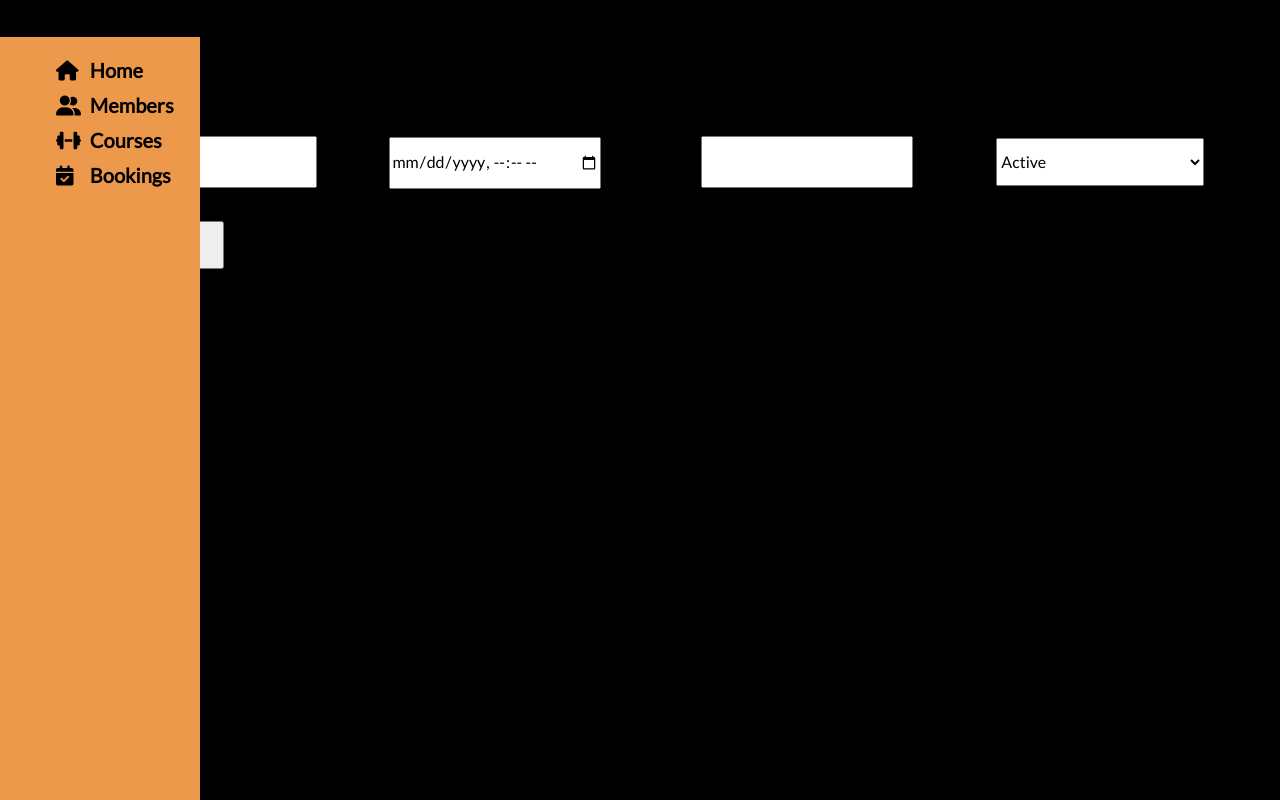
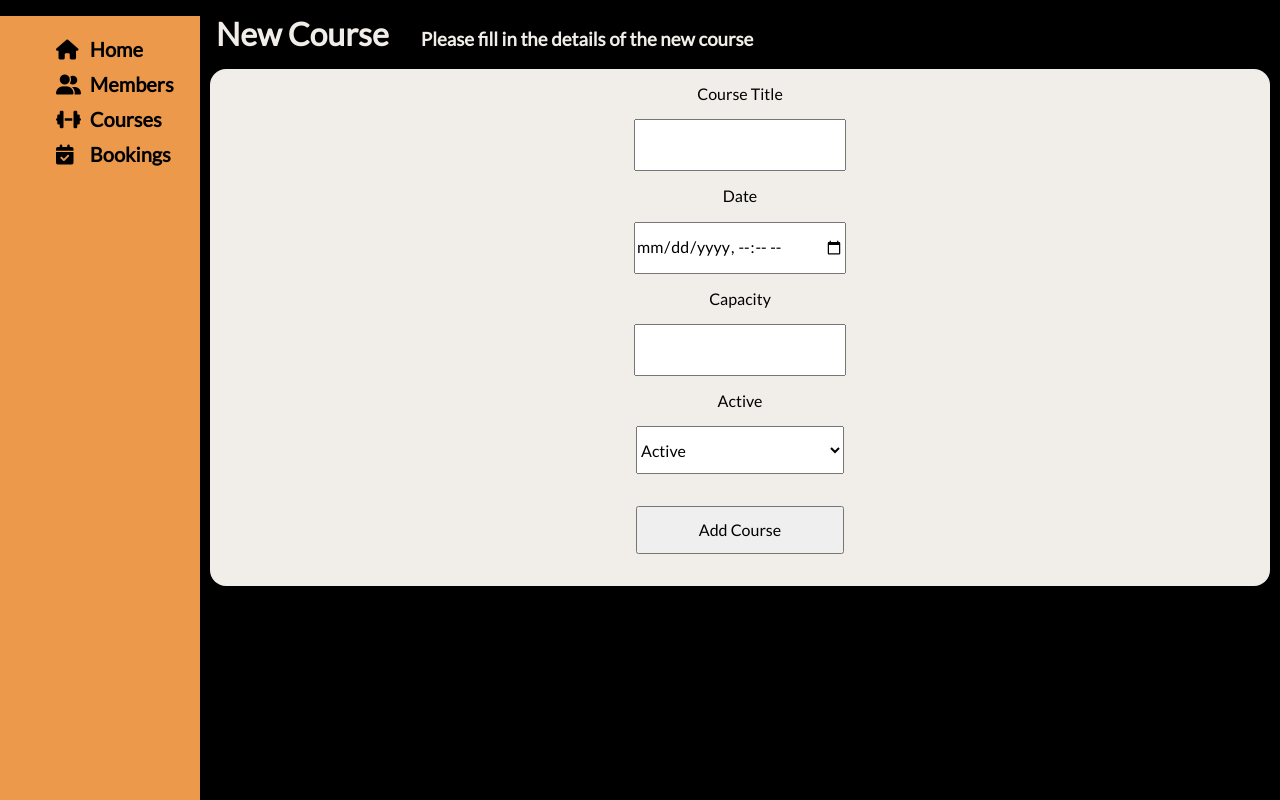
Before and after one commit to Cetins/gymmy, a Flask app: page /courses/new in a window 1280 px wide. Run offline with Flask 2, Linux system fonts and the light colour scheme; some libraries are stand-ins or nearby versions.

Commit message:
add new pages layout has been fixed

```diff
--- a/templates/bookings/new.html
+++ b/templates/bookings/new.html
@@ -2,9 +2,12 @@
 
 {% block content %}
 
+<header class="title">
     <h1>New Booking</h1>
+</header>
 
-<form action="/bookings" method="post">
+<article class="container">
+    <form class="box" action="/bookings" method="post">
         <label for="member">Choose A Member</label>
         <select name="member_id" id="member">
         {% for member in members %}
@@ -21,5 +24,6 @@
 
         <input type='submit' value="Add Booking">
     </form>
+</article>
 
 {% endblock %}
--- a/templates/courses/new.html
+++ b/templates/courses/new.html
@@ -2,11 +2,13 @@
 
 {% block content %}
 
+<header class="title">
     <h1>New Course</h1>
+    <h3>Please fill in the details of the new course</h3>
+</header>
 
-<h3>Please fill in the details of the new course</h3>
-
-<form action="/courses" method="post">
+<article class="container">
+    <form class="box" action="/courses" method="post">
         <label for="course">Course Title</label>
         <input type="text" name="title">
 
@@ -24,5 +26,6 @@
 
         <input type='submit' value="Add Course">
     </form>
+</article>
 
 {% endblock %}
```
Lines whose indentation alone changed are shown as unchanged.
